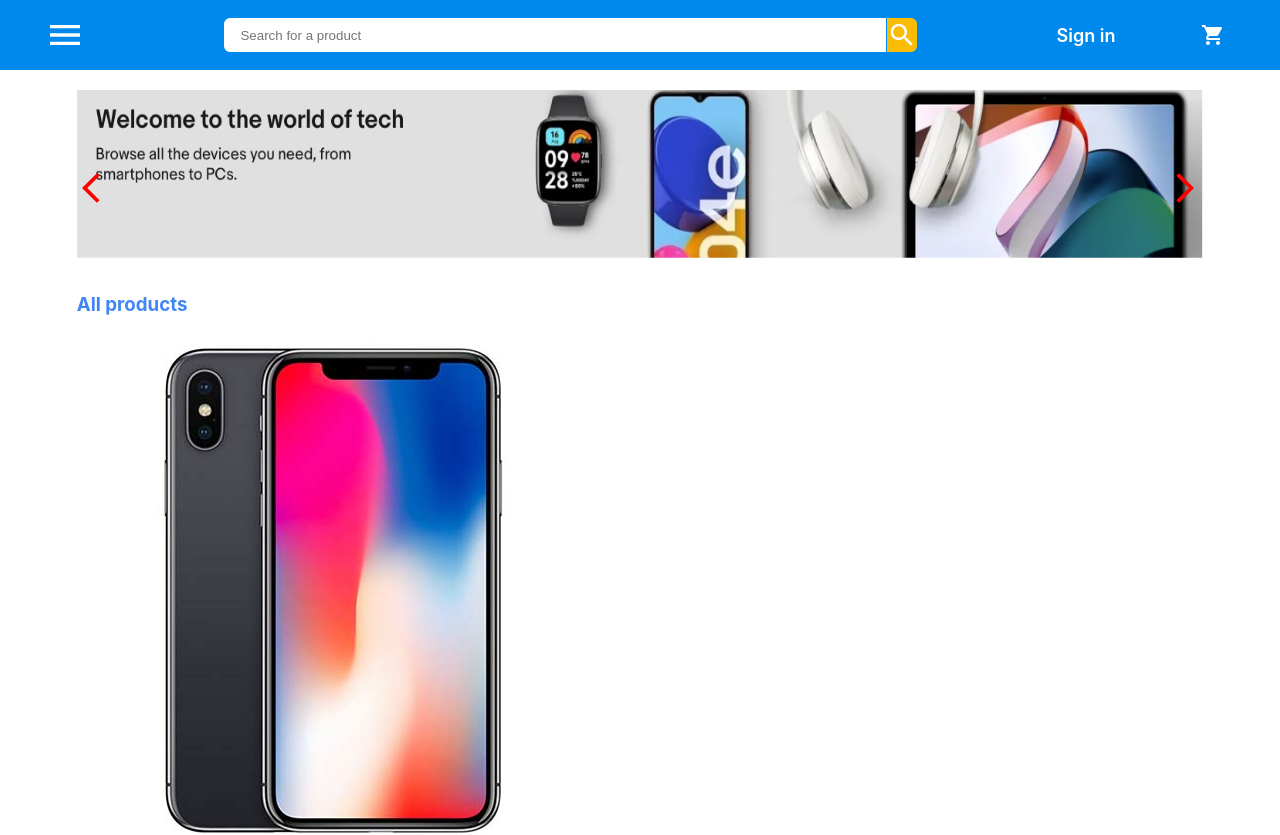
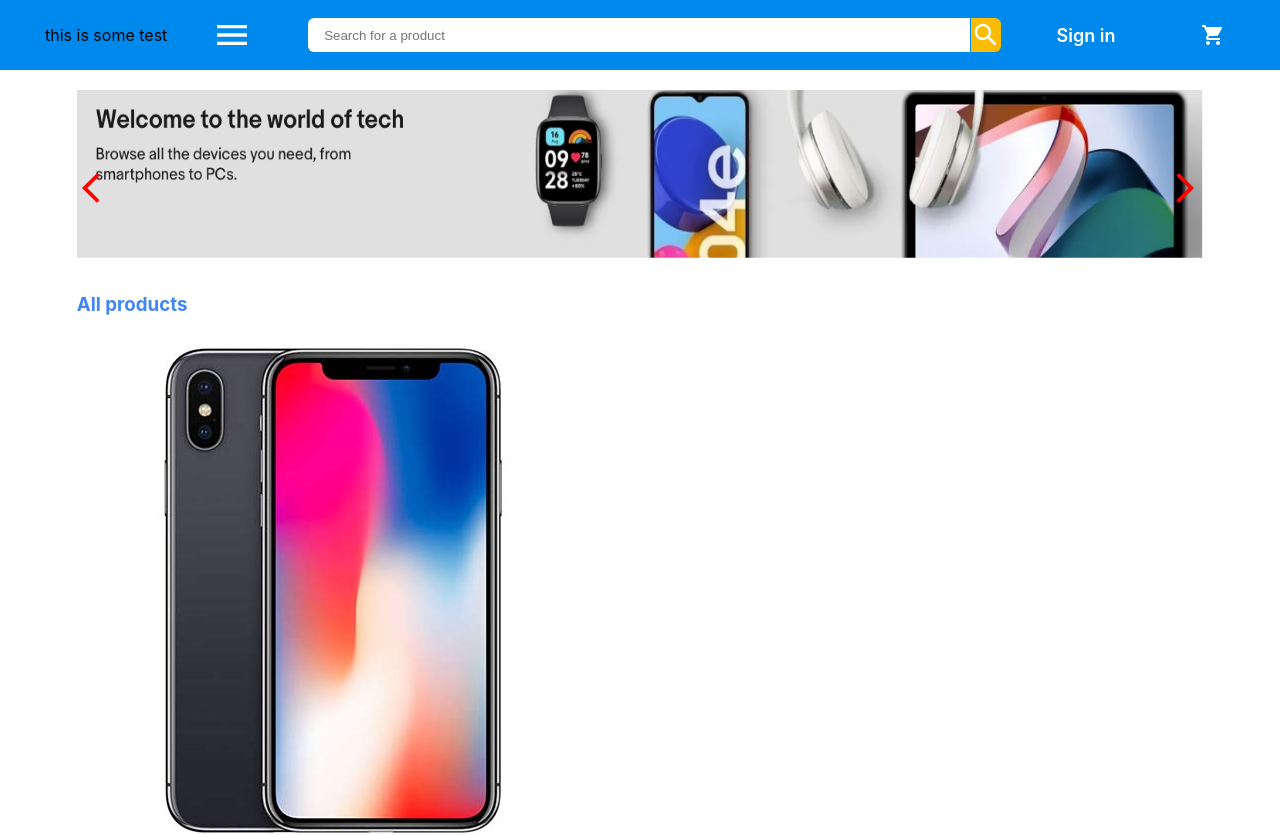
Before and after one commit to peterbeeshop/pbee-tech-frontend-, a React (Create React App) app: page /home in a window 1280 px wide. Shown: the top 835 px of the page. Built offline with nearby package versions, Linux system fonts and the light colour scheme.

Commit message:
a test on menu icon

```diff
--- a/src/components/navbar/Navbar.tsx
+++ b/src/components/navbar/Navbar.tsx
@@ -7,6 +7,7 @@ import styles from './index.module.scss';
 const Navbar = () => {
   return (
     <div className={styles.container}>
+      <div className={styles.menu}>this is some test</div>
        <MenuIcon className={styles.hamburgerIcon} />
        <div className={styles.search}>
            <input type="text" placeholder='Search for a product' />
```
